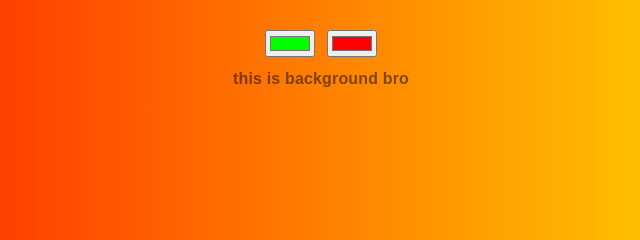
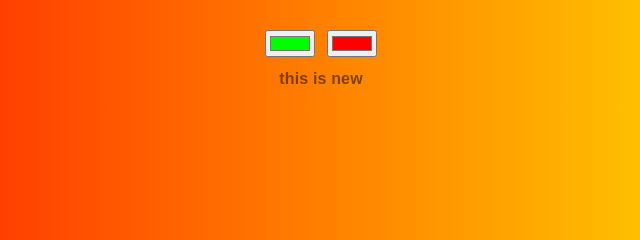
Before and after one commit to 0xSense1/Background-generator, a plain HTML site: page index.html in a window 1280 px wide. Shown: the part 175-415 px from the top of the page, 319-959 px from the left. Drawn offline with Linux system fonts and the light colour scheme.

Commit message:
Check this please

```diff
--- a/index.html
+++ b/index.html
@@ -8,7 +8,7 @@
 	<h1>Background Generator</h1>
 	<input class="color1" type="color" name="color1" value="#00ff00">
 	<input class="color2" type="color" name="color2" value="#ff0000">
-	<h2>this is background bro</h2>
+	<h2>this is new </h2>
 	<h3></h3>
 	<script type="text/javascript" src="script.js"></script>
 
```
